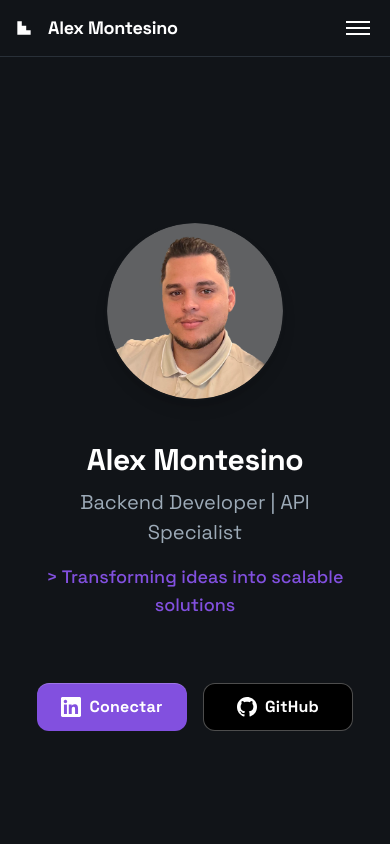
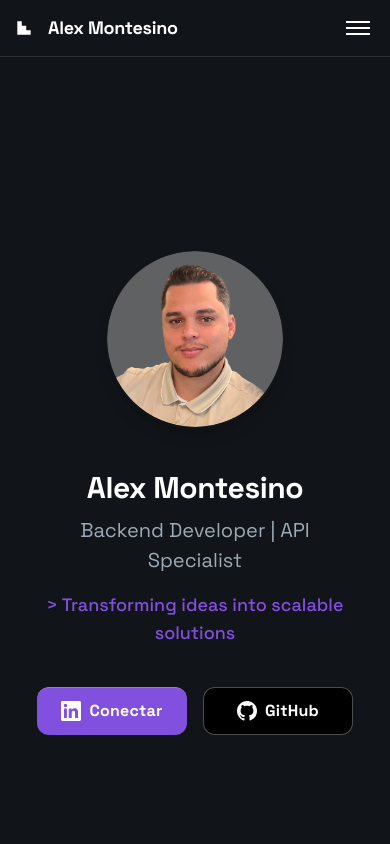
Before and after one commit to Alexmontesino96/portfolio, a React (Vite) app: page / in a window 390 px wide. Shown: the top 844 px of the page. Built offline with nearby package versions, Linux system fonts and the light colour scheme.

Commit message:
Ajuste: Mejora de alineación en versión móvil para iPhone 14 Pro Max

```diff
--- a/src/pages/Home.jsx
+++ b/src/pages/Home.jsx
@@ -83,7 +83,7 @@ function Home() {
       <div className="px-4 sm:px-10 md:px-20 lg:px-40 flex flex-1 justify-center py-6 sm:py-10">
         <div className="layout-content-container flex flex-col max-w-[960px] flex-1">
           <div className="flex min-h-[90vh] sm:min-h-0 items-center p-4 pt-0 sm:p-6 @container mb-6 sm:mb-8 md:mb-14" id="about">
-            <div className="flex w-full flex-col gap-6 mt-8 sm:mt-0 @[520px]:flex-row @[520px]:justify-between @[520px]:items-center">
+            <div className="flex w-full flex-col gap-6 mt-16 sm:mt-0 @[520px]:flex-row @[520px]:justify-between @[520px]:items-center">
               <div className="flex flex-col sm:flex-row gap-6 items-center">
                 <div
                   ref={profileRef}
@@ -102,10 +102,10 @@ function Home() {
                 <div className="flex flex-col justify-center text-center sm:text-left my-auto sm:ml-8">
                   <p className="text-white text-[30px] sm:text-[28px] font-bold leading-tight tracking-[-0.015em] mb-2 sm:mb-1">Alex Montesino</p>
                   <p className="text-[#9dabb8] text-xl sm:text-xl font-normal leading-normal mb-4 sm:mb-3">Backend Developer | API Specialist</p>
-                  <p className="text-[--violet-9] text-lg sm:text-sm font-medium mb-6 sm:mb-0">&gt; Transforming ideas into scalable solutions</p>
+                  <p className="text-[--violet-9] text-lg sm:text-sm font-medium mb-2 sm:mb-0">&gt; Transforming ideas into scalable solutions</p>
                 </div>
               </div>
-              <div className="flex flex-row sm:flex-col items-center justify-center gap-4 sm:gap-3 mt-4 sm:mt-0">
+              <div className="flex flex-row sm:flex-col items-center justify-center gap-4 sm:gap-3 mt-2 sm:mt-0">
                 <a
                   href="https://www.linkedin.com/in/alex-montesino-03797b1b0/"
                   target="_blank"
```
